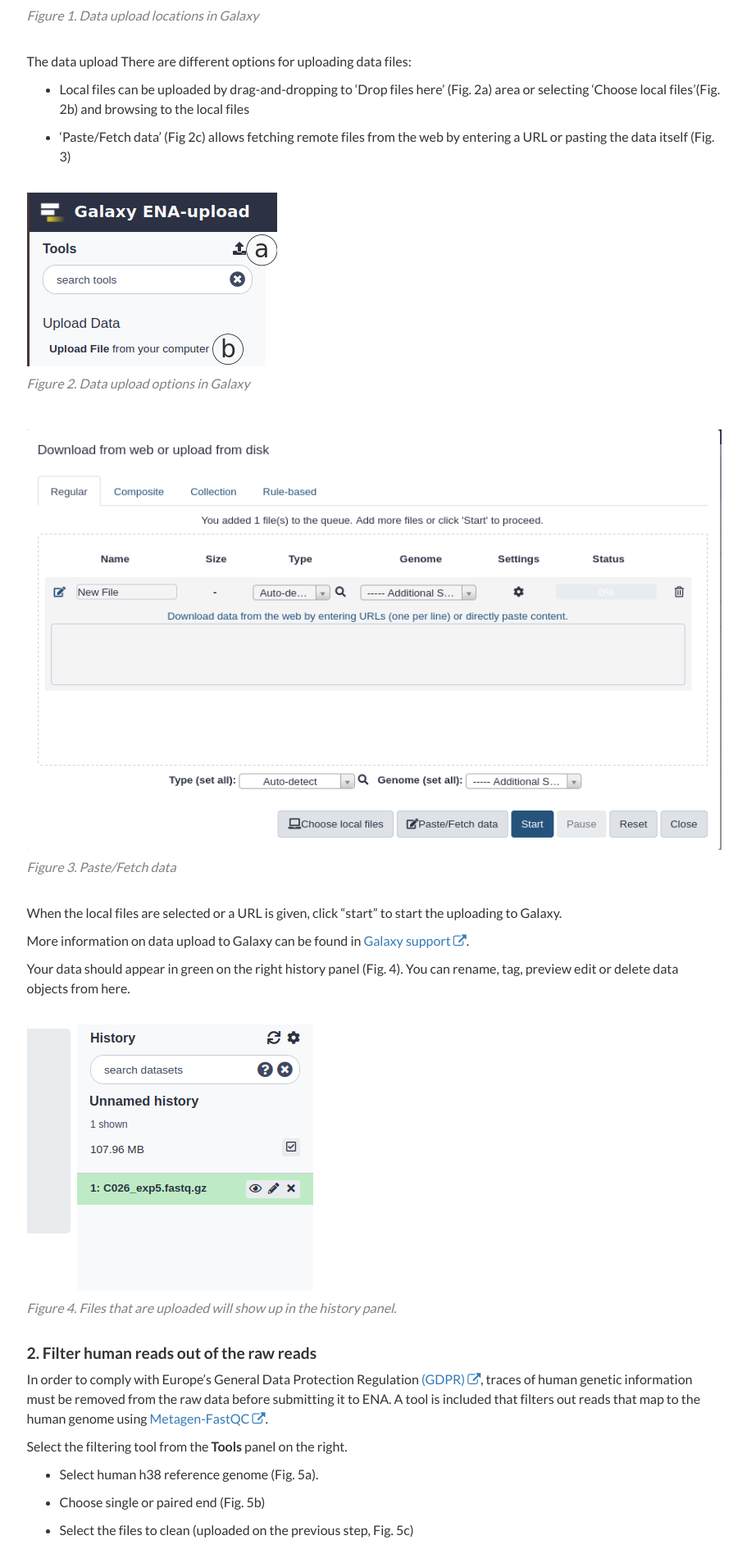
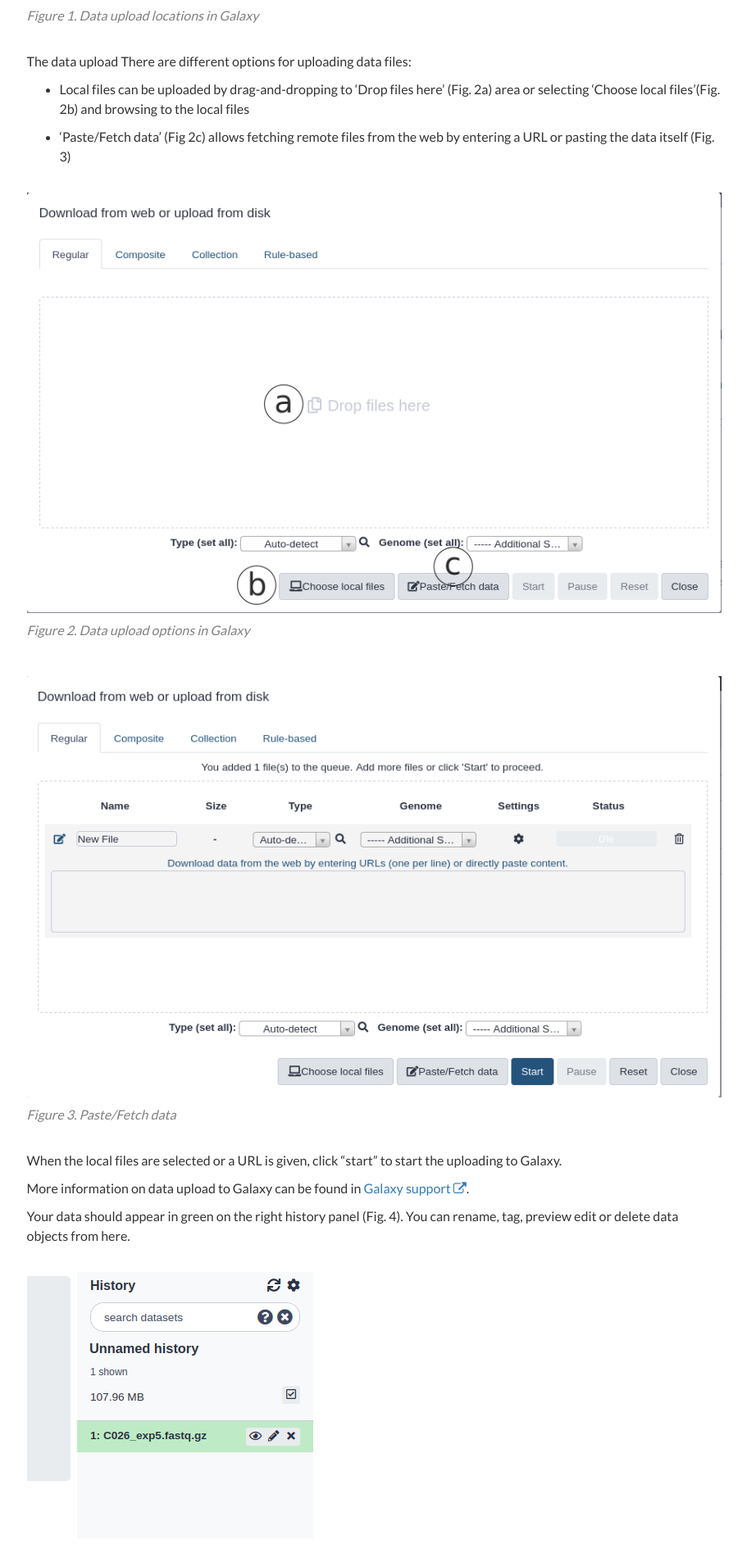
Before and after one commit to ELIXIR-Belgium/rdm-guide, a Jekyll site: the page built from pages/covid-19/sarscov2_submission.md, in a window 1280 px wide. Shown: the part 2036-3926 px from the top of the page at 82% size, without its empty margins (330-1241 px from the left). Built offline with Jekyll 4.4.1, drawn with Linux system fonts in a browser that asks for light colours.

Commit message:
Update sarscov2_submission.md
correct filename

```diff
--- a/pages/covid-19/sarscov2_submission.md
+++ b/pages/covid-19/sarscov2_submission.md
@@ -63,7 +63,7 @@ There are different options for uploading data files:
 - Local files can be uploaded by drag-and-dropping to 'Drop files here' (Fig. 2a) area or selecting  'Choose local files'(Fig. 2b) and browsing to the local files
 - 'Paste/Fetch data' (Fig 2c) allows fetching remote files from the web by entering a URL or pasting the data itself (Fig. 3)
 
-{% include image.html file="upload_options.png" alt="Upload menu" caption="Figure 2. Data upload options in Galaxy"%}
+{% include image.html file="upload_interface.png" alt="Upload menu" caption="Figure 2. Data upload options in Galaxy"%}
 
 {% include image.html file="paste_fetch_data.png" alt="paste_fetch menu" caption="Figure 3. Paste/Fetch data"%}
 
```
